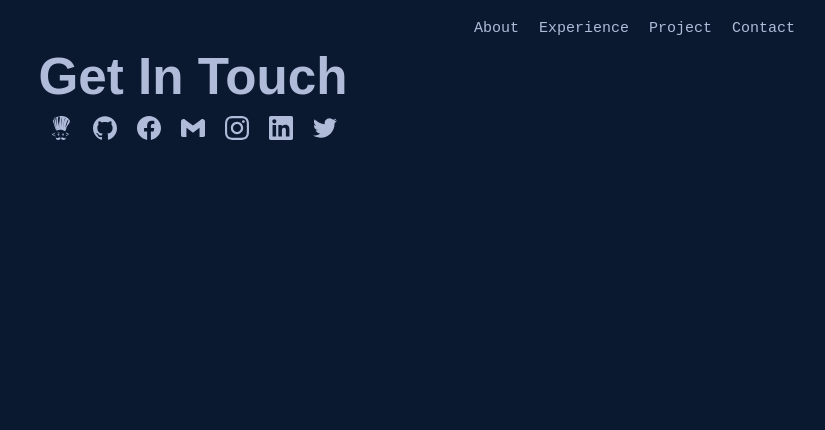
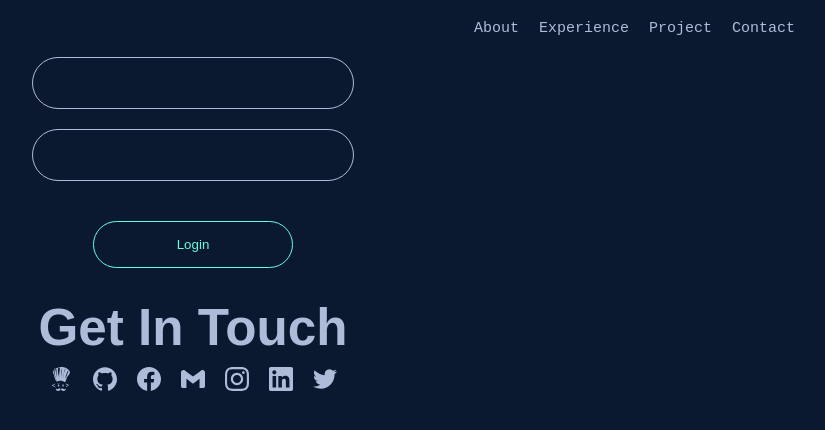
Before and after one commit to Shuvam19/shuvam-19, a Vue app: page /login in a window 1280 px wide. Shown: the top 430 px of the page, without its empty margins (447-1272 px from the left). Built offline with nearby package versions, Linux system fonts and the light colour scheme.

Commit message:
login route added

```diff
--- a/public/index.html
+++ b/public/index.html
@@ -4,7 +4,6 @@
     <meta charset="utf-8">
     <meta http-equiv="X-UA-Compatible" content="IE=edge">
     <meta name="viewport" content="width=device-width,initial-scale=1.0">
-    <link rel="icon" href="<%= BASE_URL %>favicon.ico">
     <title><%= htmlWebpackPlugin.options.title %></title>
   </head>
   <body>
--- a/src/router/index.js
+++ b/src/router/index.js
@@ -1,6 +1,7 @@
 import { createRouter, createWebHistory } from 'vue-router'
 import Home from '../views/Home.vue'
 import AllProject from '../views/AllProject.vue'
+import Login from '../views/Login.vue'
 
 const routes = [{
   path: '/',
@@ -11,8 +12,12 @@ const routes = [{
   name: 'Project',
   component: AllProject
 }, {
-  path : '/add-projects',
+  path: '/add-projects',
   name: 'Add-Project'
+}, {
+  path: '/login',
+  name: 'Login',
+  component: Login,
 }
 ]
 
--- /dev/null
+++ b/src/views/Login.vue
@@ -0,0 +1,53 @@
+<template>
+  <div class="login">
+    <input type="email" class="input-field login-email-id" />
+    <input type="password" class="input-field login-password" />
+    <button class="login-button">Login</button>
+  </div>
+</template>
+
+<script>
+export default {
+  name: "Login",
+};
+</script>
+
+<style scoped>
+.login {
+  display: flex;
+  flex-direction: column;
+  justify-content: center;
+  align-items: center;
+}
+.input-field {
+  border: none;
+  border-radius: 50px;
+  border: #b0bbda 1px solid;
+  background: transparent;
+  resize: none;
+  outline: none;
+  margin: 10px;
+  padding: 10px;
+  width: 300px;
+  height: 30px;
+  font-size: 20px;
+  text-align: center;
+  color: #b0bbda;
+}
+
+.login-password {
+  font-size: 30px;
+}
+
+.login-button {
+  border: none;
+  outline: none;
+  margin: 30px;
+  padding: 15px;
+  width: 200px;
+  border-radius: 50px;
+  background: transparent;
+  color: #64ffda;
+  border: #64ffda 1px solid;
+}
+</style>
```
Also changed, not shown: 1 other file (tests, documents, lock files or other folders).
